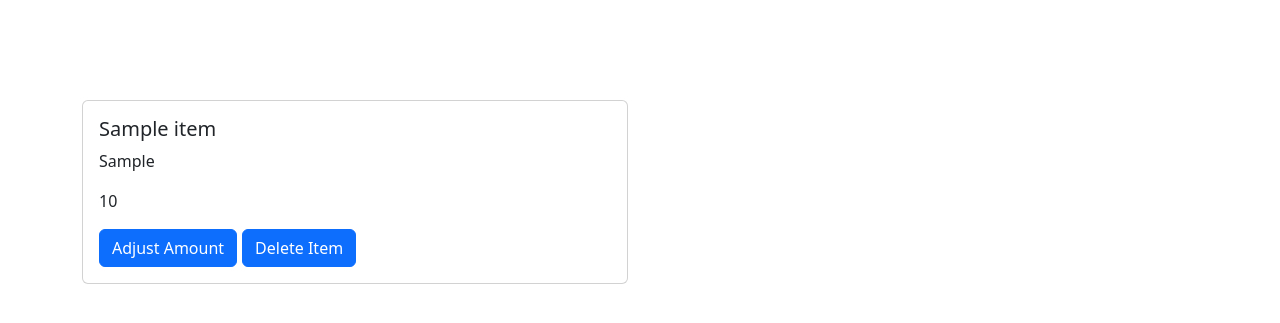
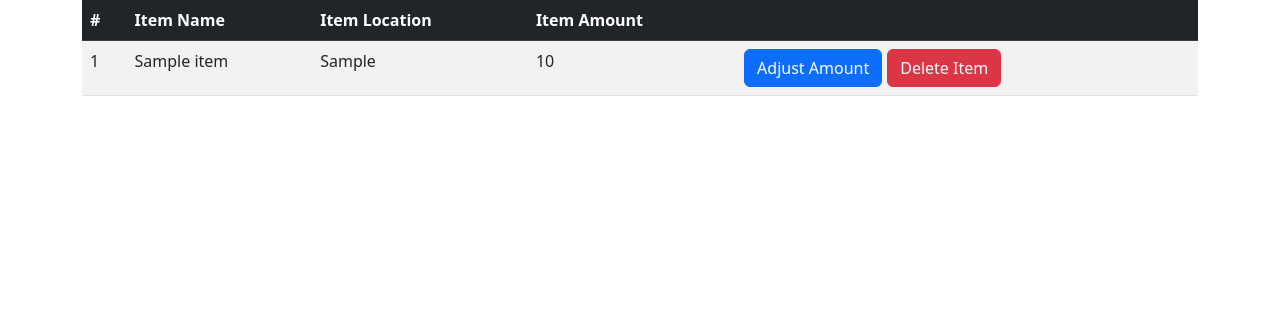
Before and after one commit to MistrySundeep/stock_checker_API, a FastAPI app: page / in a window 1280 px wide. Shown: the part 101-424 px from the top of the page. Run offline with FastAPI, Linux system fonts and the light colour scheme; tables that the repository leaves empty hold one stand-in row (values such as "Sample post").

Commit message:
Changed page layout to table instead of grid of cards.
Working on deleting items next

```diff
--- a/app/static/js/script.js
+++ b/app/static/js/script.js
@@ -1,32 +1,25 @@
 $(document).ready(function (){
     $.get('/show_all_items', function(data, status){
-        let $elem = $('body div#append_data');
-
-
         for(let i = 0; i < data.length; i++){
-            console.log("ITEM " + i)
-
-            $elem.append(
-//            Move this incline css out to a stylesheet later
-                $('<div/>', {'id': 'item' + i, 'class': 'col-sm-6', 'style': 'margin-bottom: 10px;'}).append(
-                    $('<div/>', {'class': 'card'}).append(
-                        $('<div/>', {'class': 'card-body'}).append(
-                            $('<h5/>', {'id': 'card_title', 'class': 'card-title', 'text': data[i].item_name})
-                        )
-                        .append($('<p/>', {'id': 'card_location', 'class': 'card-text', 'text': data[i].item_location})
-                        )
-                        .append($('<p/>', {'id': 'card_amount', 'class': 'card-text', 'text': data[i].item_amount})
-                        )
-                        .append($('<a/>', {'href': '#', 'class': 'btn btn-primary', 'text': 'Adjust Amount'})
-                        )
-    //                   Move this inline css out to a stylesheet later
-                        .append($('<a/>', {'href': '#', 'id': 'delete_item', 'class': 'btn btn-primary', 'text': 'Delete Item', 'style': 'margin-left: 5px;'})
-                        )
+            $('tbody').append(
+                $('<tr/>').append(
+                    $('<td/>', {'text': i+1})
+                ).append($('<td/>', {'text': data[i].item_name}))
+                .append($('<td/>', {'text': data[i].item_location}))
+                .append($('<td/>', {'text': data[i].item_amount}))
+                .append(
+                    $('<td/>').append(
+                        $('<button/>', {'class': 'btn btn-primary', 'text': 'Adjust Amount'})
+                        ).append($('<button/>', {'class': 'btn btn-danger', 'text': 'Delete Item', 'style': 'margin-left: 5px;'})
                     )
                 )
-            );
+            )
         }
-        let elem_text = $("#card_title").text()
-        console.log(elem_text)
+    });
+
+    $('button').click(function (){
+        let parent_id = $(this).parent().parent().parent().attr('id');
+        console.log(parent_id);
+        $('#'+ parent_id).remove();
     });
 });
--- a/app/templates/index.html
+++ b/app/templates/index.html
@@ -6,12 +6,24 @@
 {% endblock %}
 
 {% block content %}
-  <div class="container" style="padding-top: 100px;">
-    <div id="append_data" class="row">
+  <div class="container">
+    <table class="table table-responsive table-striped">
+      <thead style="position: sticky; top: 0;" class="table-dark">
+        <tr style="position: sticky; top: 0;">
+          <th style="position: sticky; top: 0;" scope="col">#</th>
+          <th style="position: sticky; top: 0;" scope="col">Item Name</th>
+          <th style="position: sticky; top: 0;" scope="col">Item Location</th>
+          <th style="position: sticky; top: 0;" scope="col">Item Amount</th>
+          <th style="position: sticky; top: 0;" scope="col"></th>
+        </tr>
+      </thead>
+      <tbody id="table_data">
 
-    </div>
+      </tbody>
+    </table>
   </div>
 
 
 
+
 {% endblock %}
```
